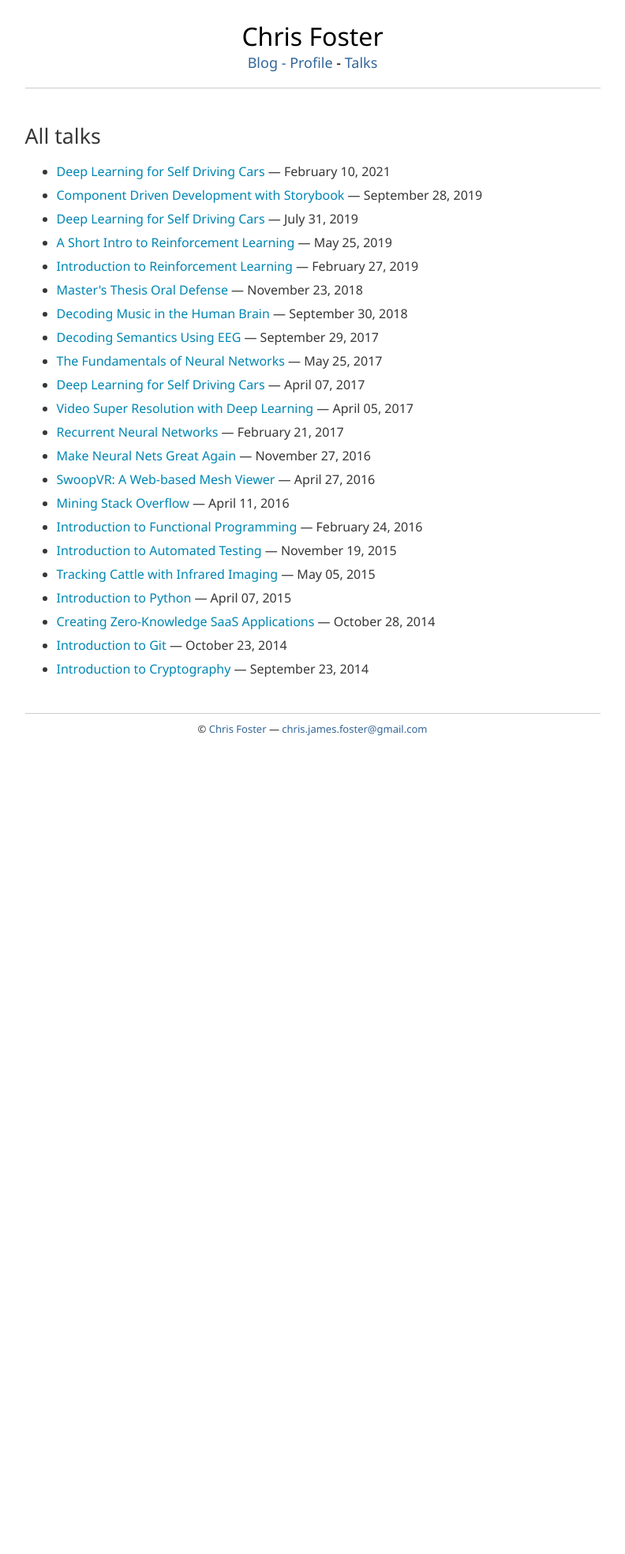
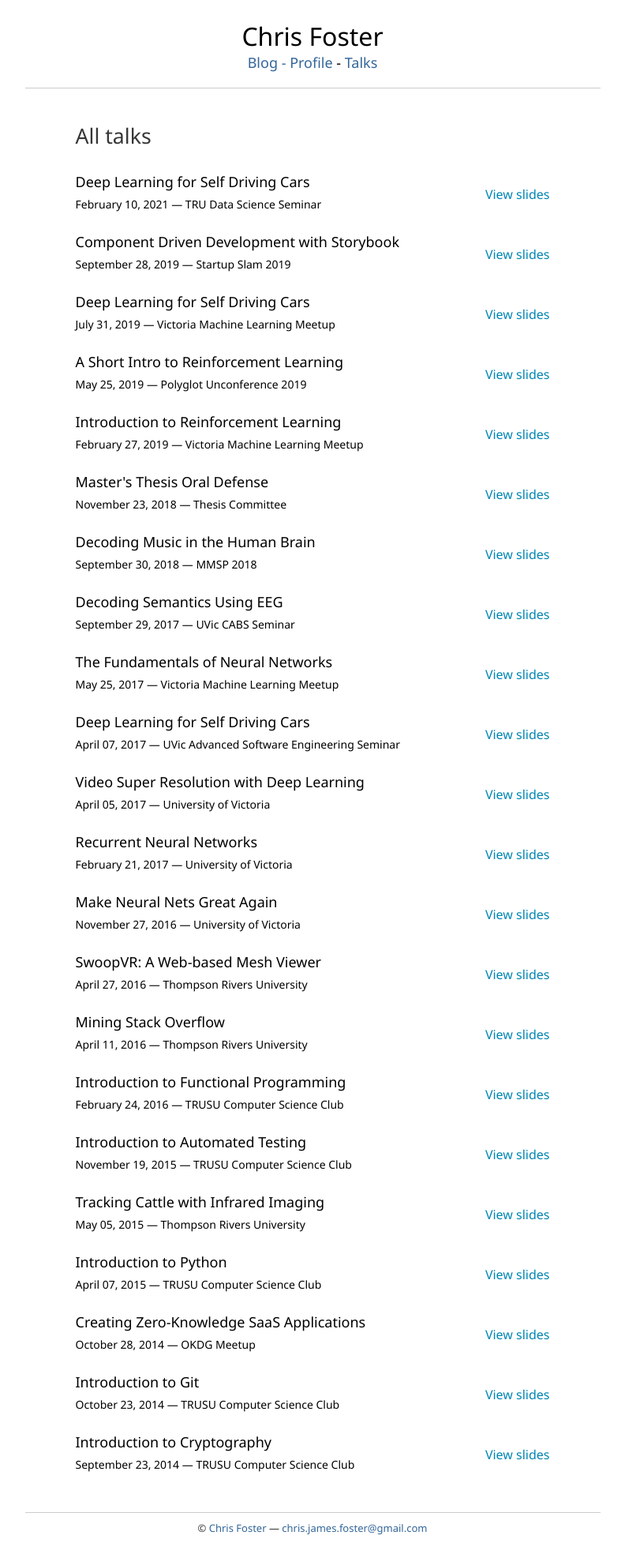
Before and after one commit to chrisfosterelli/chrisfosterelli.github.io, a Jekyll site: the page built from talks.html, in a window 1280 px wide. Shown: the whole page at 79% size, without its empty margins (244-1036 px from the left). Built offline with Jekyll 4.4.1, drawn with Linux system fonts in a browser that asks for light colours; before the commit the page ends 956 px from its top, so only the background shows below that.

Commit message:
Update talk page

```diff
--- a/_data/talks.yml
+++ b/_data/talks.yml
@@ -1,87 +1,109 @@
 - title: Deep Learning for Self Driving Cars
   date: Feb 10, 2021
   url: file/talk/self-driving-cars-202102.pdf
+  audience: TRU Data Science Seminar
 
 - title: Component Driven Development with Storybook
   date: Sep 28, 2019
   url: file/talk/component-driven-development-with-storybook.pdf
+  audience: Startup Slam 2019
 
 - title: Deep Learning for Self Driving Cars
   date: July 31, 2019
   url: file/talk/self-driving-cars.pdf
+  audience: Victoria Machine Learning Meetup
 
 - title: A Short Intro to Reinforcement Learning
   date: May 25, 2019
   url: file/talk/introduction-to-reinforcement-learning-short.pdf
+  audience: Polyglot Unconference 2019
 
 - title: Introduction to Reinforcement Learning
   date: February 27, 2019
   url: file/talk/introduction-to-reinforcement-learning.pdf
+  audience: Victoria Machine Learning Meetup
 
 - title: Master's Thesis Oral Defense
   date: November 23, 2018
   url: file/talk/masters-thesis-oral-defense.pdf
+  audience: Thesis Committee
 
 - title: Decoding Music in the Human Brain
   date: September 30, 2018
   url: file/talk/decoding-music-in-the-human-brain.pdf
+  audience: MMSP 2018
 
 - title: Decoding Semantics Using EEG
   date: September 29, 2017
   url: file/talk/decoding-semantics-using-eeg.pdf
+  audience: UVic CABS Seminar
 
 - title: The Fundamentals of Neural Networks
   date: May 25, 2017
   url: file/talk/fundamentals-of-neural-networks.pdf
+  audience: Victoria Machine Learning Meetup
 
 - title: Deep Learning for Self Driving Cars
   date: April 7, 2017
   url: file/talk/self-driving-cars.pdf
+  audience: UVic Advanced Software Engineering Seminar
 
 - title: Video Super Resolution with Deep Learning
   date: April 5, 2017
   url: file/talk/video-super-resolution.pdf
+  audience: University of Victoria
 
 - title: Recurrent Neural Networks
   date: February 21, 2017
   url: file/talk/recurrent-neural-networks.pdf
+  audience: University of Victoria
 
 - title: Make Neural Nets Great Again
   date: November 27, 2016
   url: file/talk/make-neural-nets-great-again.pdf
+  audience: University of Victoria
 
 - title: SwoopVR&#58; A Web-based Mesh Viewer
   date: April 27, 2016
   url: file/talk/swoopvr.pdf
+  audience: Thompson Rivers University
 
 - title: Mining Stack Overflow
   date: April 11, 2016
   url: file/talk/mining-stack-overflow.pdf
+  audience: Thompson Rivers University
 
 - title: Introduction to Functional Programming
   date: February 24, 2016
   url: file/talk/introduction-to-functional-programming.pdf
+  audience: TRUSU Computer Science Club
 
 - title: Introduction to Automated Testing
   date: November 19, 2015
   url: file/talk/introduction-to-automated-testing.pdf
+  audience: TRUSU Computer Science Club
 
 - title: Tracking Cattle with Infrared Imaging
   date: May 05, 2015
   url: file/talk/tracking-cattle-with-infrared-imaging.pdf
+  audience: Thompson Rivers University
 
 - title: Introduction to Python
   date: Apr 07, 2015
   url: file/talk/introduction-to-python.pdf
+  audience: TRUSU Computer Science Club
 
 - title: Creating Zero-Knowledge SaaS Applications
   date: Oct 28, 2014
   url: file/talk/creating-zero-knowledge-sass-applications.pdf
+  audience: OKDG Meetup
 
 - title: Introduction to Git
   date: Oct 23, 2014
   url: file/talk/introduction-to-git.pdf
+  audience: TRUSU Computer Science Club
 
 - title: Introduction to Cryptography
   date: Sep 23, 2014
   url: file/talk/introduction-to-cryptography.pdf
+  audience: TRUSU Computer Science Club
--- a/_includes/main.css
+++ b/_includes/main.css
@@ -14,7 +14,7 @@
 }
 
 @media only screen and (max-width: 600px) {
-  #divbody {
+  #divbody, #talks {
     padding-left: 0 !important;
     padding-right: 0 !important;
   }
@@ -162,6 +162,41 @@ li {
   top: -10px;
 }
 
+/* Talks page styles */
+
+#talks {
+  padding-left: 64px;
+  padding-right: 64px;
+}
+
+  .talk {
+    display: flex;
+    flex-wrap: wrap;
+    padding-top: 20px;
+  }
+
+  .talk .title {
+    flex-basis: 475px;
+    margin-bottom: 5px;
+    flex-grow: 1;
+  }
+
+    .talk h4 {
+      font-size: 18px;
+      margin-bottom: 5px;
+      margin-top: 0;
+    }
+
+    .talk span {
+      font-size: 14px;
+    }
+
+  .talk .links {
+    flex-basis: auto;
+    align-self: center;
+    text-align: right;
+  }
+
 /* Post styles */
 
 .content {
--- a/talks.html
+++ b/talks.html
@@ -3,15 +3,21 @@ layout: default
 title: All talks
 summary: Complete list of talks by Chris Foster
 ---
-<h3>All talks</h3>
-<ul>
+<div id="talks">
+  <h3>All talks</h3>
   {% for talk in site.data.talks %}
-    <li>
-      <a href="{{ talk.url }}" target="_blank">
-        {{ talk.title }}
-      </a>
-      &mdash;
-      {{talk.date | date: "%B %d, %Y"}}
-    </li>
+  <div class="talk">
+    <div class="title">
+      <h4>{{talk.title}}</h4>
+      <span>
+        {{talk.date | date: "%B %d, %Y"}}
+        &mdash;
+        {{talk.audience}}
+      </span>
+    </div>
+    <div class="links">
+      <a href="{{talk.url}}" target="_blank">View slides</a>
+    </div>
+  </div>
   {% endfor %}
-</ul>
+</div>
```
